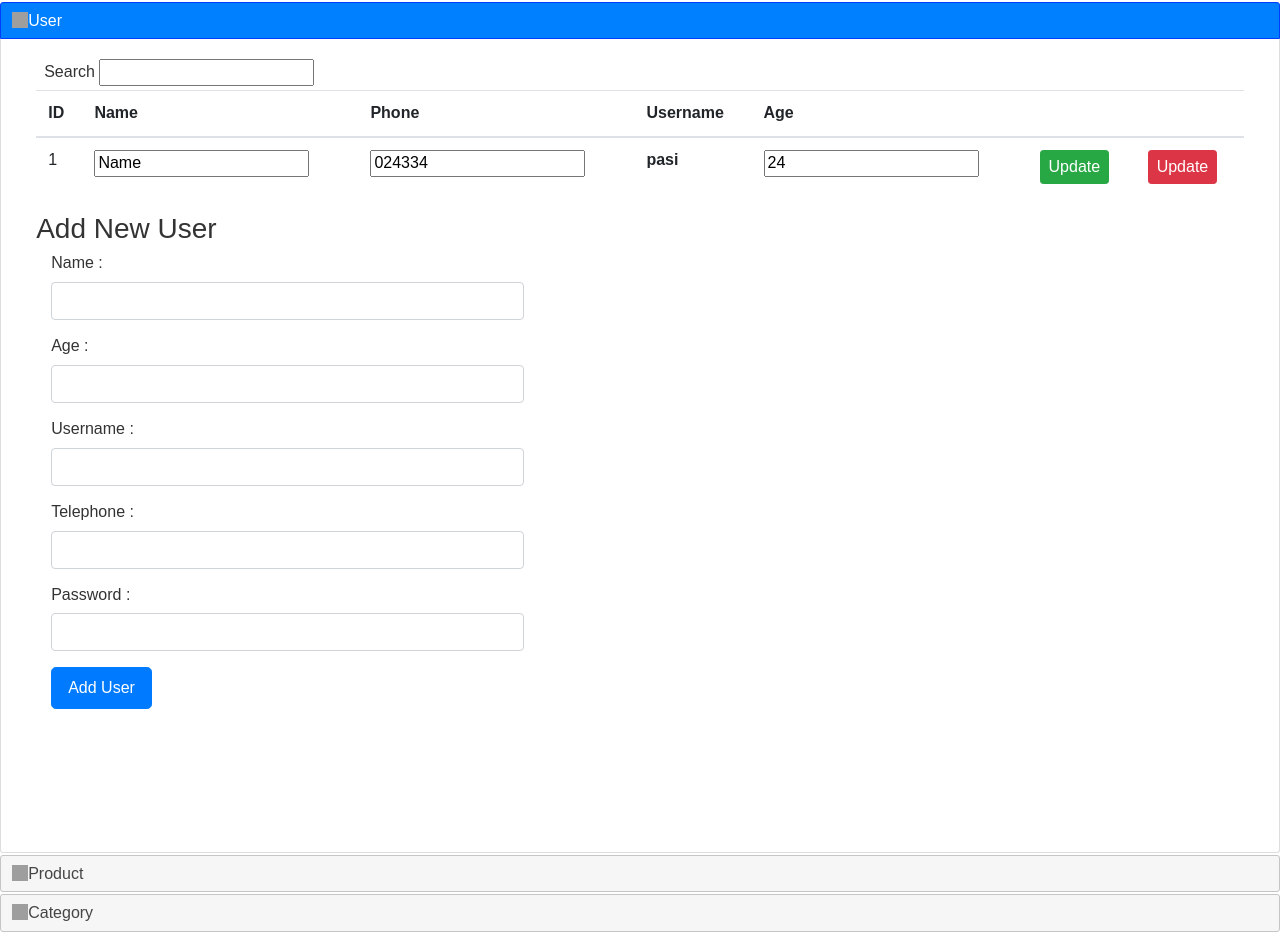
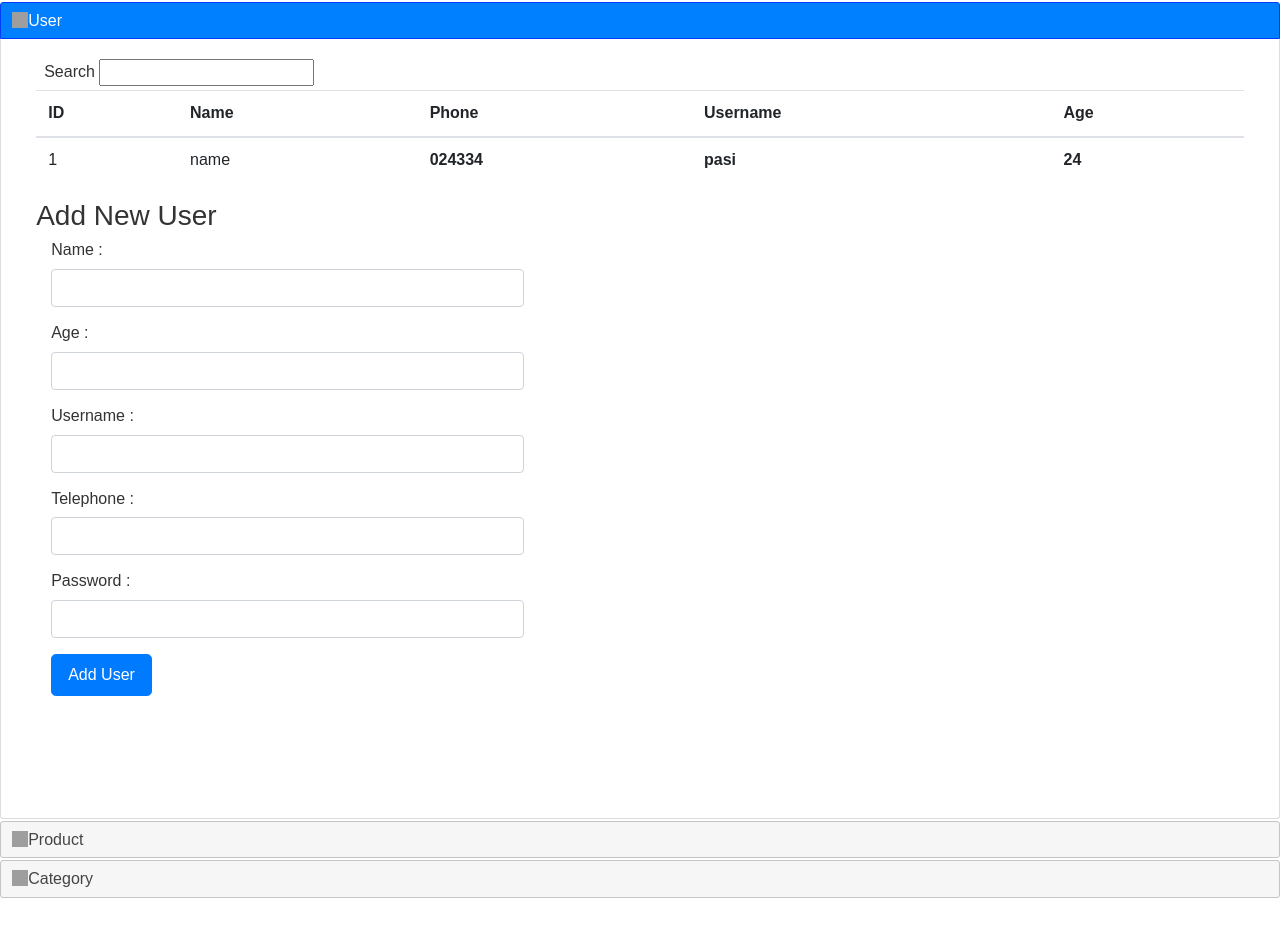
Before and after one commit to MHw19/treetaspringboot, a plain HTML site: page frontend/index.html in a window 1280 px wide. After the commit the page ends 898 px from the top, so only its background shows below. Drawn offline with nearby package versions, Linux system fonts and the light colour scheme; grey boxes are pictures that could not be loaded.

Commit message:
Revert "index.html"

```diff
--- a/frontend/index.html
+++ b/frontend/index.html
@@ -75,19 +75,15 @@
                                     <th>Phone</th>
                                     <th>Username</th>
                                     <th>Age</th>
-				    <th></th>
-				    <th></th>
                                 </tr>
                             </thead>
                             <tbody id="tb">
                                 <tr>
                                     <td>1</td>
-                                    <td><input type="text" value="Name" id="uname"></td>
-				    <th><input type="text" value="024334" id="mobile"></th>
+                                    <td>name</td>
+				    <th>024334</th>
 				    <th>pasi</th>
-				    <th><input type="text" value="24" id="age"></th>
-				    <th><button class="btn btn-success btn-sm">Update</button></th>
-				    <th><button class="btn btn-danger btn-sm">Update</button></th>
+				    <th>24</th>
                                 </tr>
                             </tbody>
                         </table>
@@ -166,20 +162,17 @@
                                     <th>QTY</th>
                                     <th>Description</th>
                                     <th>Catogory</th>
-				    <th></th>
-				    <th></th>
+
                                 </tr>
                             </thead>
                             <tbody id="pb">
                                 <tr>
                                     <td>name</td>
-                                    <td><input type="text" value="145" id="selling"></td>
-                                    <td><input type="text" value="100" id="buying"></td>
-                                    <td><input type="text" value="24" id="qty"></td>
-                                    <td><input type="text" value="dshfjdh" id="des"></td>
+                                    <td>price</td>
+                                    <td>buying</td>
+                                    <td>qty</td>
+                                    <td>des</td>
                                     <td>cst</td>
-				    <th><button class="btn btn-success btn-sm">Update</button></th>
-				    <th><button class="btn btn-danger btn-sm">Update</button></th>
                                 </tr>
                             </tbody>
                         </table>
@@ -261,17 +254,13 @@
                                     <th>Id</th>
                                     <th>Name</th>
                                     <th>Description</th>
-				    <th></th>
-				    <th></th>
                                 </tr>
                                 </thead>
                                 <tbody>
                                 <tr>
 					<th>1</th>
 					<th>Mango</th>
-					<th><input type="text" value="kad jaja" id="des"></th>
-				    <th><button class="btn btn-success btn-sm">Update</button></th>
-				    <th><button class="btn btn-danger btn-sm">Update</button></th>
+					<th>Good</th>
                                 </tr>
                                 </tbody>
                             </table>
```
